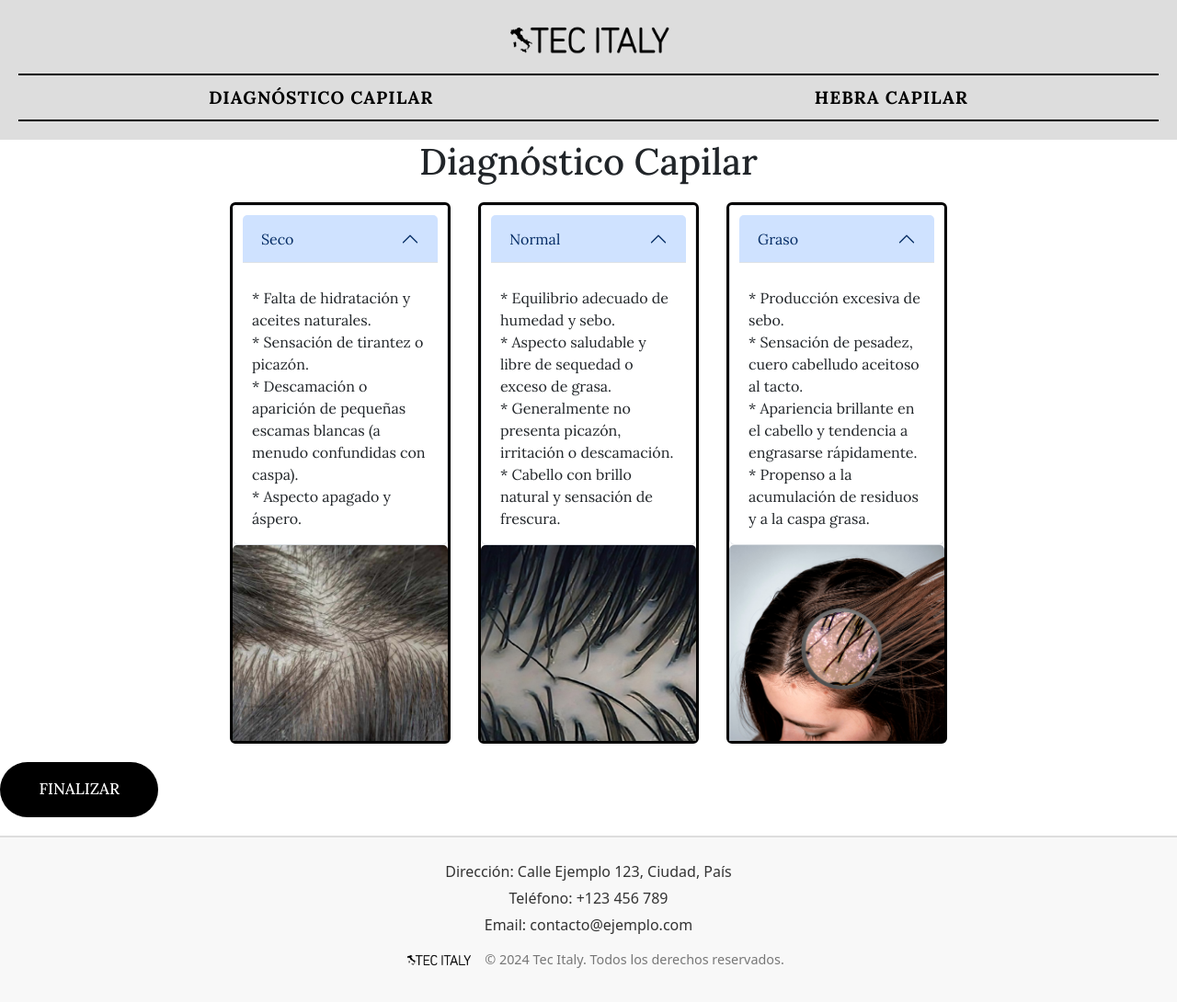
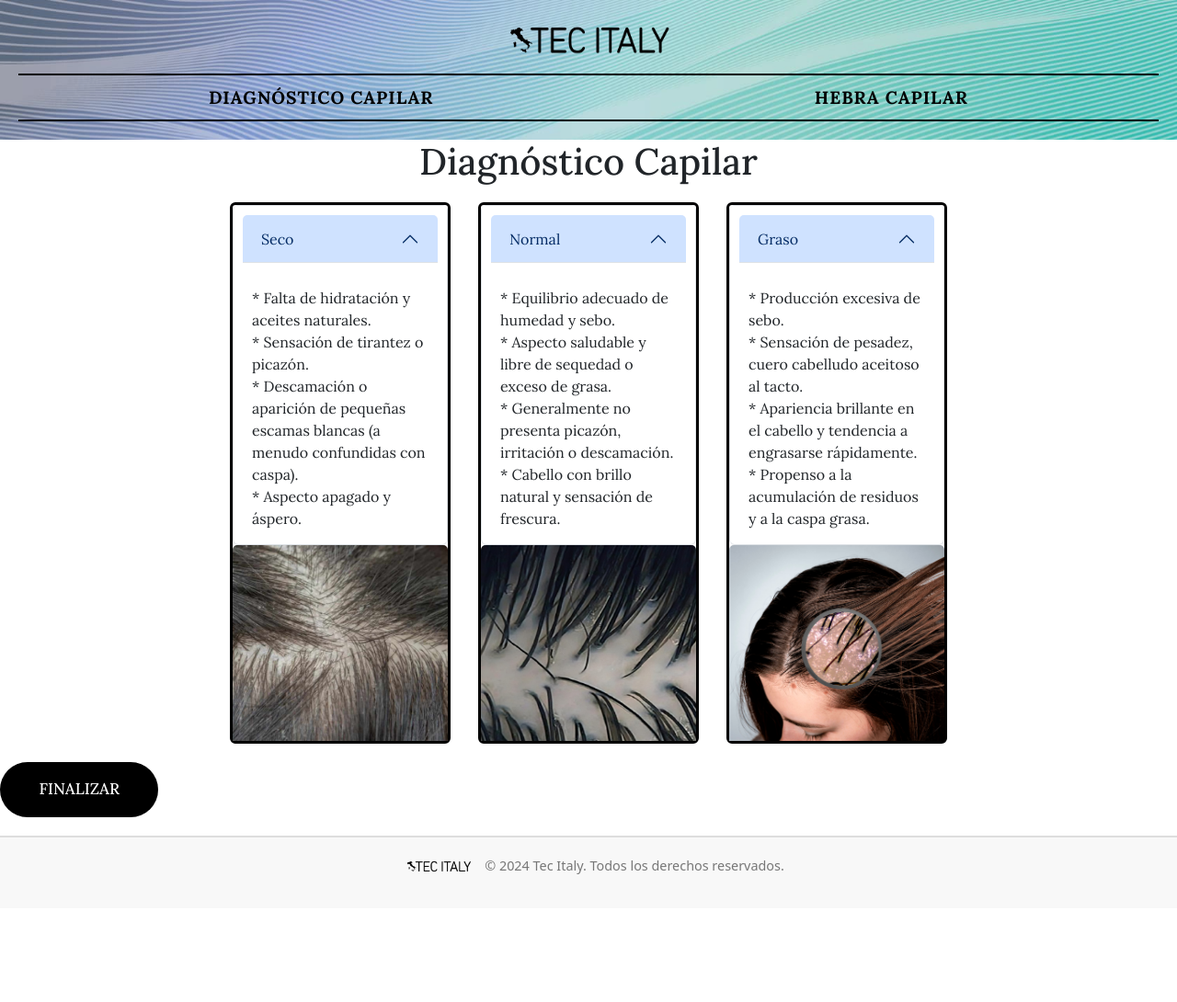
Before and after one commit to francocor/AppWebDiagnosticoCapilar, a React (Vite) app: page /DiagnosticoCapilar in a window 1280 px wide. Shown: the whole page at 92% size. After the commit the page ends 988 px from the top, so only its background shows below. Built offline with nearby package versions, Linux system fonts and the light colour scheme.

Commit message:
cambios en header

```diff
--- a/index.html
+++ b/index.html
@@ -2,10 +2,10 @@
 <html lang="en">
   <head>
     <meta charset="UTF-8" />
-    <link rel="icon" type="image/svg+xml" href="/vite.svg" />
+    <link rel="icon" type="image/svg+xml" href="./src/assets/tecitali.jpg" />
     <link href="https://fonts.googleapis.com/css2?family=Lora:ital,wght@0,400..700;1,400..700&display=swap" rel="stylesheet">
     <meta name="viewport" content="width=device-width, initial-scale=1.0" />
-    <title>Vite + React</title>
+    <title>Diagnostico Capilar</title>
   </head>
   <body>
     <div id="root"></div>
--- a/src/component/Footer.jsx
+++ b/src/component/Footer.jsx
@@ -6,11 +6,7 @@
     <div>
         <footer className="footer">
       <div className="footer-content">
-        <div className="footer-info">
-          <p>Dirección: Calle Ejemplo 123, Ciudad, País</p>
-          <p>Teléfono: +123 456 789</p>
-          <p>Email: contacto@ejemplo.com</p>
-        </div>
+
         <div className="footer-copy">
           <img src={TecItali} alt="Logo" className="footer-logo" />
           <p>&copy; 2024 Tec Italy. Todos los derechos reservados.</p>
--- a/src/css/MainHeader.css
+++ b/src/css/MainHeader.css
@@ -5,6 +5,8 @@
     font-optical-sizing: auto;
     font-weight: weight;
     font-style: normal;
+    background-image: url("../assets/FondoHeader.png");
+
 }
 .logo-container {
     display: flex;
@@ -22,8 +24,8 @@
 
 
   .custom-navbar {
-    background-color: #ddd; /* Blanco */
-    border-top: 2px solid black; /* Línea separadora para un efecto moderno */
+
+    border-top: 2px solid black;
     padding: 10px 0;
     border-bottom: 2px solid black;
   }
--- a/src/css/MainHome.css
+++ b/src/css/MainHome.css
@@ -3,6 +3,8 @@
   font-optical-sizing: auto;
   font-weight: weight;
   font-style: normal;
+
+
 }
 
 
```
Also changed, not shown: src/assets/FondoHeader.png (added).
